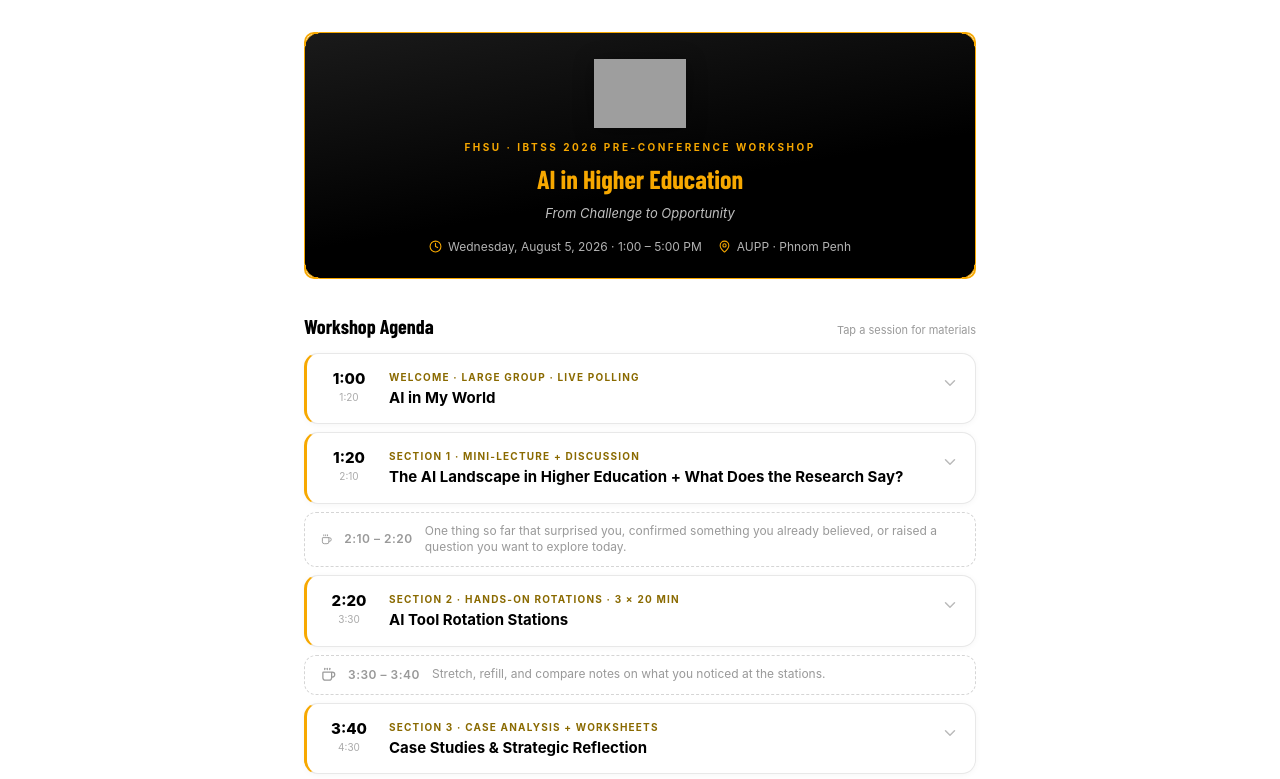
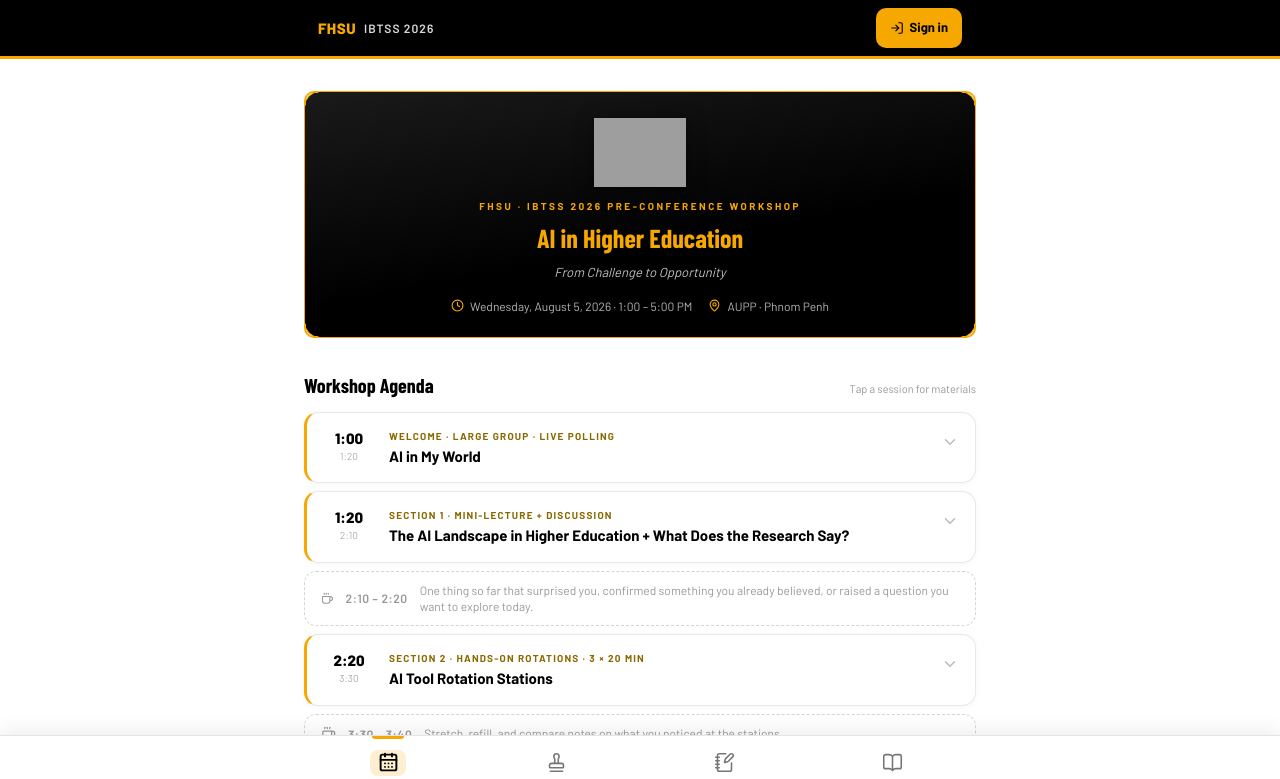
Before and after one commit to rattnak/ibtss-passport, a Next.js app: page / in a window 1280 px wide. Shown: the top 779 px of the page. Built offline with nearby package versions, Linux system fonts and the light colour scheme; grey boxes are pictures that could not be loaded.

Commit message:
feat: wire session provider, top bar, and app shell into root layout

```diff
--- a/src/app/layout.tsx
+++ b/src/app/layout.tsx
@@ -1,9 +1,12 @@
 import type { Metadata, Viewport } from "next";
 import "./globals.css";
+import { SessionProvider } from "@/lib/session";
+import TopBar from "@/components/TopBar";
+import AppShell from "@/components/AppShell";
 
 export const metadata: Metadata = {
   title: "IBTSS 2026 AI Learning Passport — FHSU",
-  description: "Collect digital stamps at each AI workshop station and earn your completion passport.",
+  description: "Workshop agenda, interactive participant toolkit, and digital stamp passport for the IBTSS 2026 pre-conference workshop.",
 };
 
 export const viewport: Viewport = {
@@ -15,8 +18,11 @@ export const viewport: Viewport = {
 export default function RootLayout({ children }: { children: React.ReactNode }) {
   return (
     <html lang="en" className="h-full">
-      <body className="min-h-full flex flex-col antialiased" style={{ fontFamily: "'Inter', sans-serif" }}>
-        {children}
+      <body className="min-h-full flex flex-col antialiased" style={{ fontFamily: "'Barlow', 'Avenir', Arial, sans-serif", background: "white" }}>
+        <SessionProvider>
+          <TopBar />
+          <AppShell>{children}</AppShell>
+        </SessionProvider>
       </body>
     </html>
   );
```
